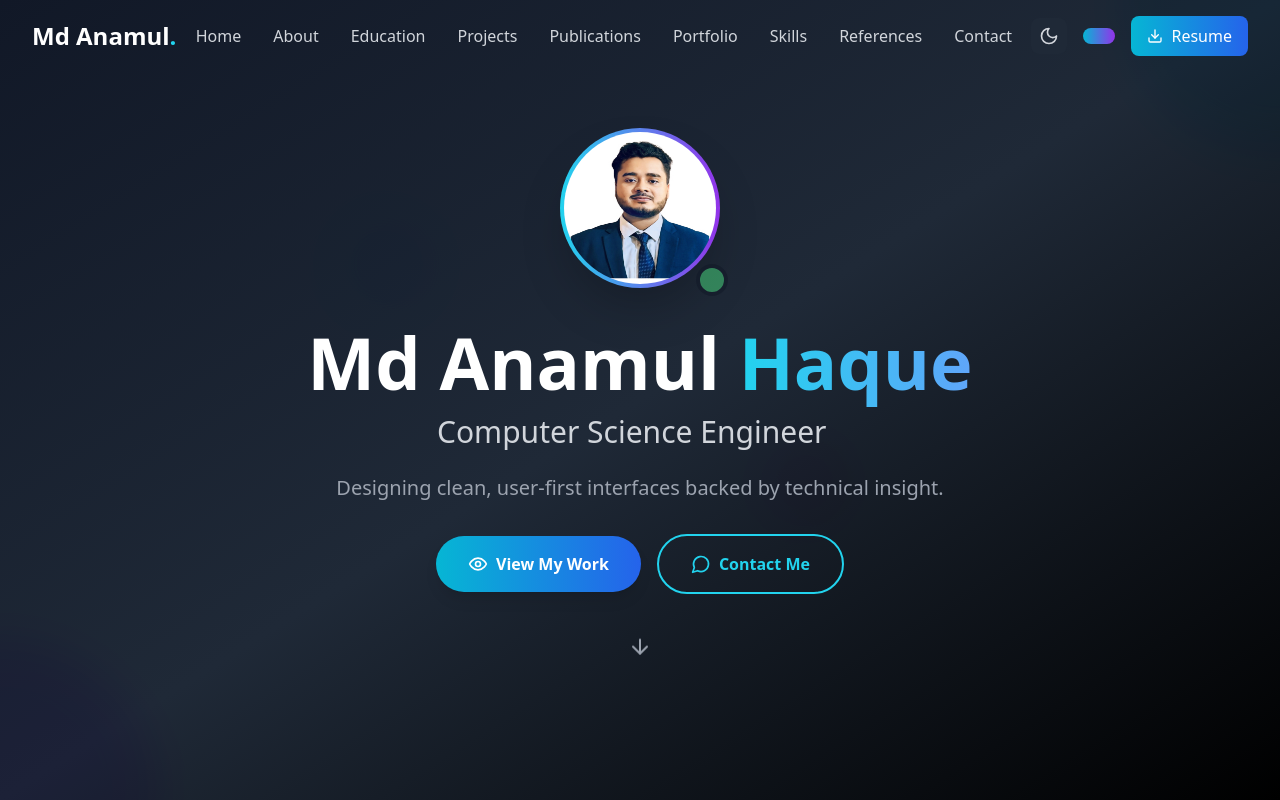
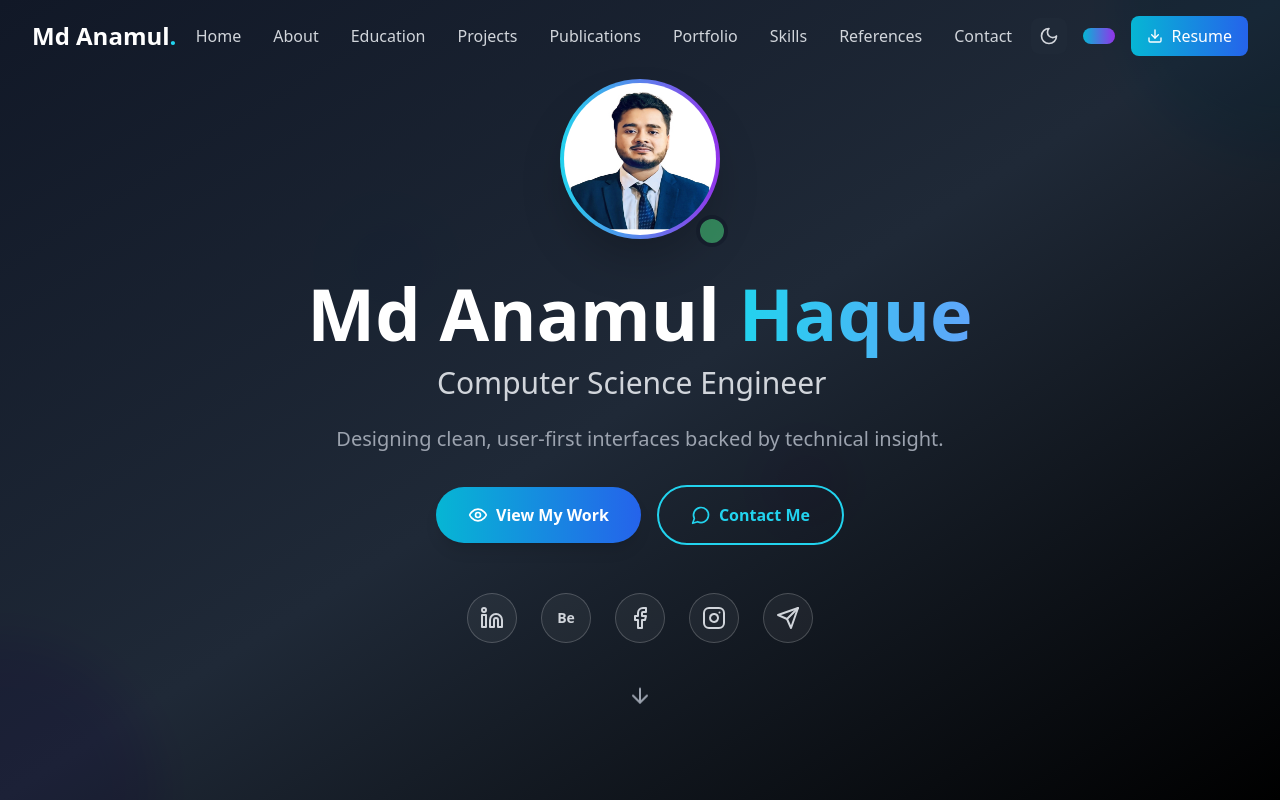
Before and after one commit to anamul2025/protfolio2, a React (Vite) app: page / in a window 1280 px wide. Shown: the top 800 px of the page. Built offline with nearby package versions, Linux system fonts and the light colour scheme.

Commit message:
Add social media icons to hero section

```diff
--- a/src/components/Hero.tsx
+++ b/src/components/Hero.tsx
@@ -1,5 +1,5 @@
 import React, { useState, useEffect } from 'react';
-import { ArrowDown, MessageCircle, Eye } from 'lucide-react';
+import { ArrowDown, MessageCircle, Eye, Linkedin, Facebook, Instagram, Send } from 'lucide-react';
 
 export default function Hero() {
   const [scrollY, setScrollY] = useState(0);
@@ -150,6 +150,60 @@ export default function Hero() {
             </button>
           </div>
 
+          {/* Social Media Links */}
+          <div className="flex justify-center items-center space-x-6 mb-12 animate-fade-in delay-500">
+            <a
+              href="#linkedin"
+              target="_blank"
+              rel="noopener noreferrer"
+              className="group p-3 bg-white/5 backdrop-blur-lg rounded-full border border-white/20 hover:border-cyan-400/50 hover:bg-white/10 transition-all duration-300 transform hover:scale-110"
+              title="LinkedIn Profile"
+            >
+              <Linkedin className="w-6 h-6 text-gray-300 group-hover:text-cyan-400 transition-colors duration-300" />
+            </a>
+
+            <a
+              href="#behance"
+              target="_blank"
+              rel="noopener noreferrer"
+              className="group p-3 bg-white/5 backdrop-blur-lg rounded-full border border-white/20 hover:border-cyan-400/50 hover:bg-white/10 transition-all duration-300 transform hover:scale-110"
+              title="Behance Portfolio"
+            >
+              <div className="w-6 h-6 text-gray-300 group-hover:text-cyan-400 transition-colors duration-300 font-bold text-sm flex items-center justify-center">
+                Be
+              </div>
+            </a>
+
+            <a
+              href="#facebook"
+              target="_blank"
+              rel="noopener noreferrer"
+              className="group p-3 bg-white/5 backdrop-blur-lg rounded-full border border-white/20 hover:border-cyan-400/50 hover:bg-white/10 transition-all duration-300 transform hover:scale-110"
+              title="Facebook Profile"
+            >
+              <Facebook className="w-6 h-6 text-gray-300 group-hover:text-cyan-400 transition-colors duration-300" />
+            </a>
+
+            <a
+              href="#instagram"
+              target="_blank"
+              rel="noopener noreferrer"
+              className="group p-3 bg-white/5 backdrop-blur-lg rounded-full border border-white/20 hover:border-cyan-400/50 hover:bg-white/10 transition-all duration-300 transform hover:scale-110"
+              title="Instagram Profile"
+            >
+              <Instagram className="w-6 h-6 text-gray-300 group-hover:text-cyan-400 transition-colors duration-300" />
+            </a>
+
+            <a
+              href="#telegram"
+              target="_blank"
+              rel="noopener noreferrer"
+              className="group p-3 bg-white/5 backdrop-blur-lg rounded-full border border-white/20 hover:border-cyan-400/50 hover:bg-white/10 transition-all duration-300 transform hover:scale-110"
+              title="Telegram Profile"
+            >
+              <Send className="w-6 h-6 text-gray-300 group-hover:text-cyan-400 transition-colors duration-300" />
+            </a>
+          </div>
           {/* Scroll Indicator */}
           <div className="animate-bounce">
             <button
@@ -177,6 +231,9 @@ export default function Hero() {
         .delay-400 {
           animation-delay: 0.4s;
         }
+        .delay-500 {
+          animation-delay: 0.5s;
+        }
         .blinking-cursor {
           animation: blink 1s infinite;
           color: #22d3ee;
```
